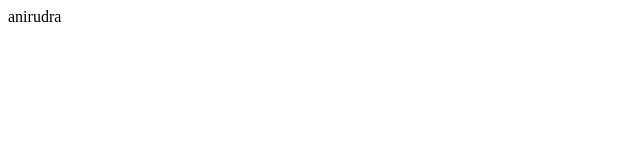
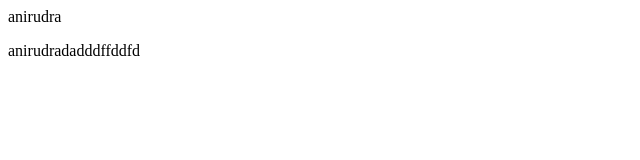
Before and after one commit to Anirudra-ai/localreoflutter, a plain HTML site: page index.html in a window 1280 px wide. Shown: the whole page, without its empty margins (0-640 px from the left). Drawn offline with Linux system fonts and the light colour scheme.

Commit message:
add new feature

```diff
--- a/index.html
+++ b/index.html
@@ -1 +1,2 @@
 <p>anirudra</p>
+<p>anirudradadddffddfd</p>
```
